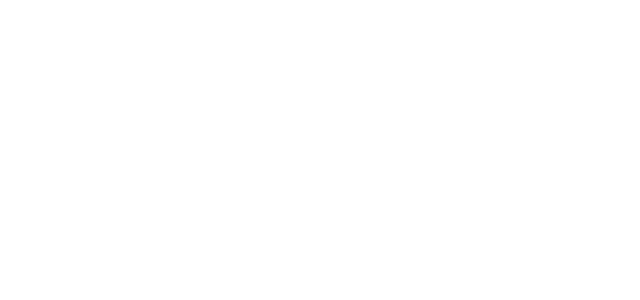
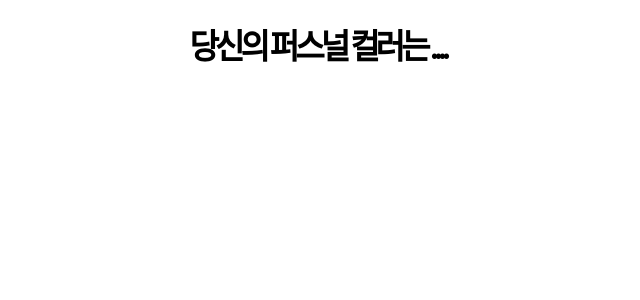
Before and after one commit to two-two22/react-with-pwa, a React (Create React App) app: page /Personal_color_result in a window 1280 px wide. Before the commit this address had no page. Shown: the top 300 px of the page, without its empty margins (322-962 px from the left). Built offline with nearby package versions, Linux system fonts and the light colour scheme.

Commit message:
personal color result

```diff
--- a/src/App.js
+++ b/src/App.js
@@ -14,6 +14,7 @@ import PctChoice from "./components/3_pct_choice";
 import Picture from "./components/3-1_picture";
 import Ai from "./components/3-1-1_ai";
 import Self from "./components/3-2-1_self";
+import Personal_color_result from "./components/Personal_color_result";
 
 function App() {
   return (
@@ -26,6 +27,7 @@ function App() {
           <Route path="3-1_picture" element={<Picture />} />
           <Route path="3-1-1_ai" element={<Ai />} />
           <Route path="3-2-1_self" element={<Self />} />
+          <Route path="Personal_color_result" element={<Personal_color_result />} />
         </Routes>
       </BrowserRouter>
     </div>
--- /dev/null
+++ b/src/components/Personal_color_result.js
@@ -0,0 +1,11 @@
+import React from "react";
+
+
+function Personal_color_result() {
+    return (
+      <div>
+        <h1>당신의 퍼스널 컬러는 .... </h1>
+      </div>
+    );
+  }
+export default Personal_color_result;
```
